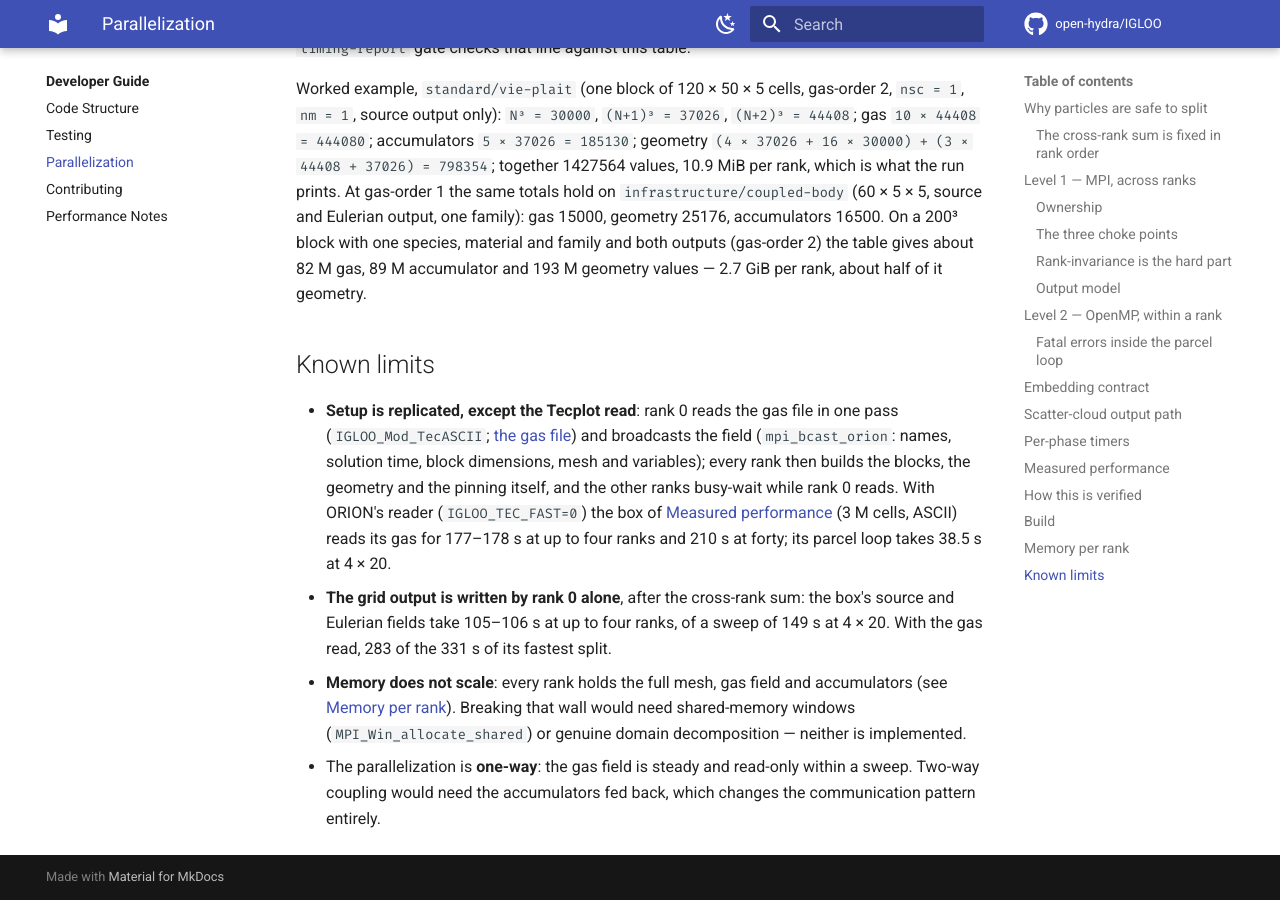
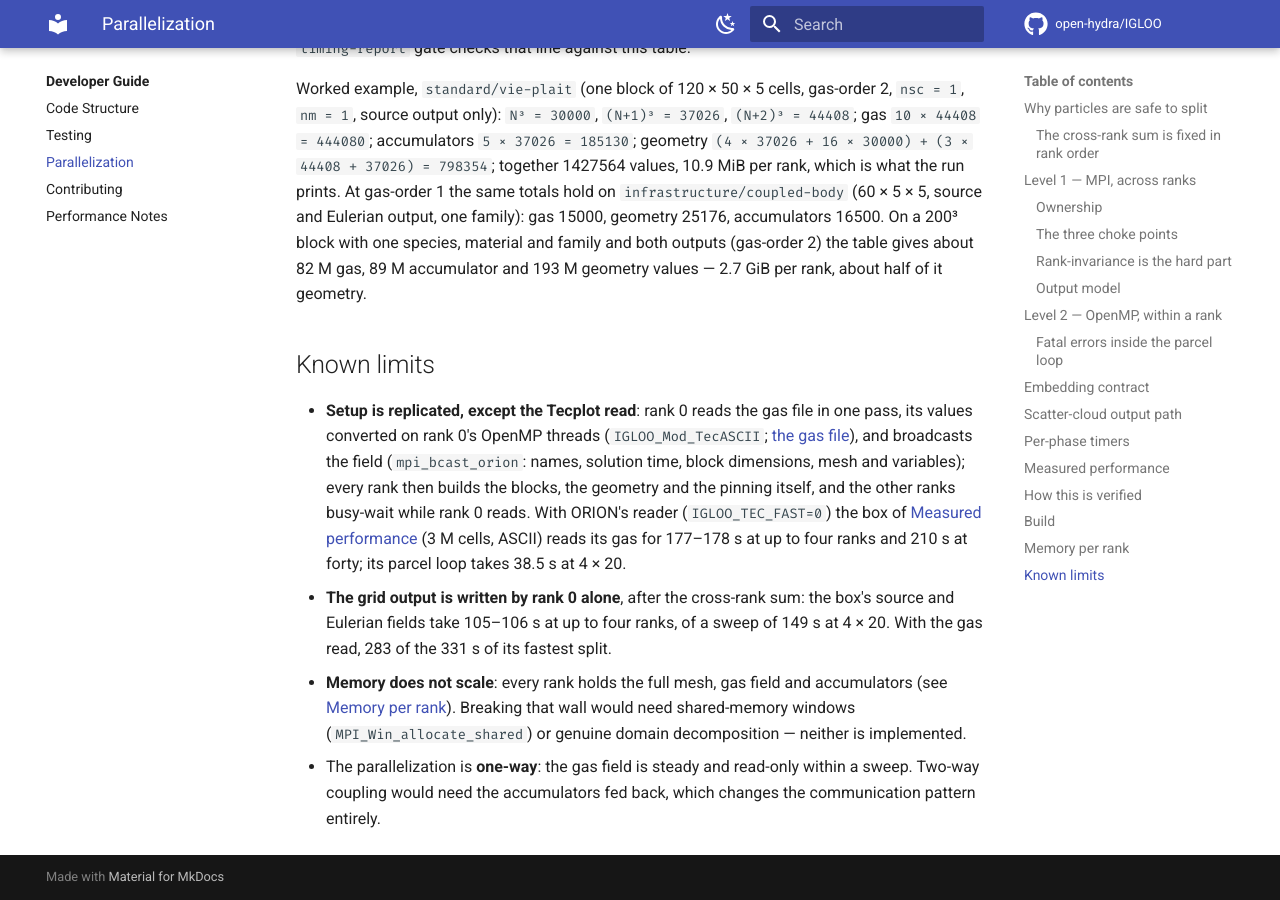
Before and after one commit to open-hydra/IGLOO, an MkDocs documentation site: the page built from docs/development/parallelization.md, in a window 1280 px wide and 900 px high, scrolled down 12986 px. Built offline with MkDocs 1.6.1 and Material for MkDocs 9.7.7, drawn with Linux system fonts in a browser that asks for light colours; comment, search, counter and statistics services are not loaded.

Commit message:
perf(io): convert the gas file's values on every thread
The one-pass reader converts each buffer of a zone's values on every
OpenMP thread: the buffer's complete lines are cut into one piece per
thread at line ends; pass A counts each piece's tokens, their prefix
sum gives each piece its first slot, and pass B converts each piece's
tokens into their slots, the piece that fills the zone up to the
zone's count. Each thread converts with its own scratch array
(allocated once per zone); the pieces' declines are joined after the
region, the first in file order reported. One thread keeps the serial
path. The values do not depend on the split: each token is converted
alone or in a run inside its own piece, as on one thread.

test_tec_read sets 1, 2, 3 and 7 threads itself, through the runtime's
C entry (a build with -fno-underscoring reaches it from the Fortran
name by reference), and asserts the count; the synthetic files are
read five times at 7 threads: 1712 reads, green under ifx and
gfortran. RED on a piece cut inside a token (2519 failures), on an
inclusive prefix sum of the pieces' counts (1360) and on every thread
sharing one scratch array (2502); a piece that ends one byte past its
line feed is seen only on the two files whose lines start with a digit
or a sign (46).

Docs: the reader's threads in the input reference and the known limits
of the parallelization page, the verification matrix, the V&V index
and the test's INFO.md.

Co-Authored-By: Claude Opus 5.5 (1M context) <noreply@anthropic.com>
Claude-Session: https://claude.ai/code/session_019zi1qiuw7HF2aRfC8FR4xx

```diff
--- a/docs/development/parallelization.md
+++ b/docs/development/parallelization.md
@@ -478,9 +478,9 @@ about half of it geometry.
 
 ## Known limits
 
-- **Setup is replicated, except the Tecplot read**: rank 0 reads the gas file in one pass
-  (`IGLOO_Mod_TecASCII`; [the gas file](../user/input.md#the-gas-file-gas-file)) and broadcasts
-  the field (`mpi_bcast_orion`: names, solution time, block dimensions, mesh and variables);
+- **Setup is replicated, except the Tecplot read**: rank 0 reads the gas file in one pass, its
+  values converted on rank 0's OpenMP threads (`IGLOO_Mod_TecASCII`;
+  [the gas file](../user/input.md#the-gas-file-gas-file)), and broadcasts the field (`mpi_bcast_orion`: names, solution time, block dimensions, mesh and variables);
   every rank then builds the blocks, the geometry and the pinning itself, and the other ranks
   busy-wait while rank 0 reads. With ORION's reader (`IGLOO_TEC_FAST=0`) the box of
   [Measured performance](#measured-performance) (3 M cells, ASCII) reads its gas for 177–178 s
```
Also changed, not shown: docs/user/input.md (+1 -1 lines), docs/vv/index.md (+2 -2 lines), 4 other files.
